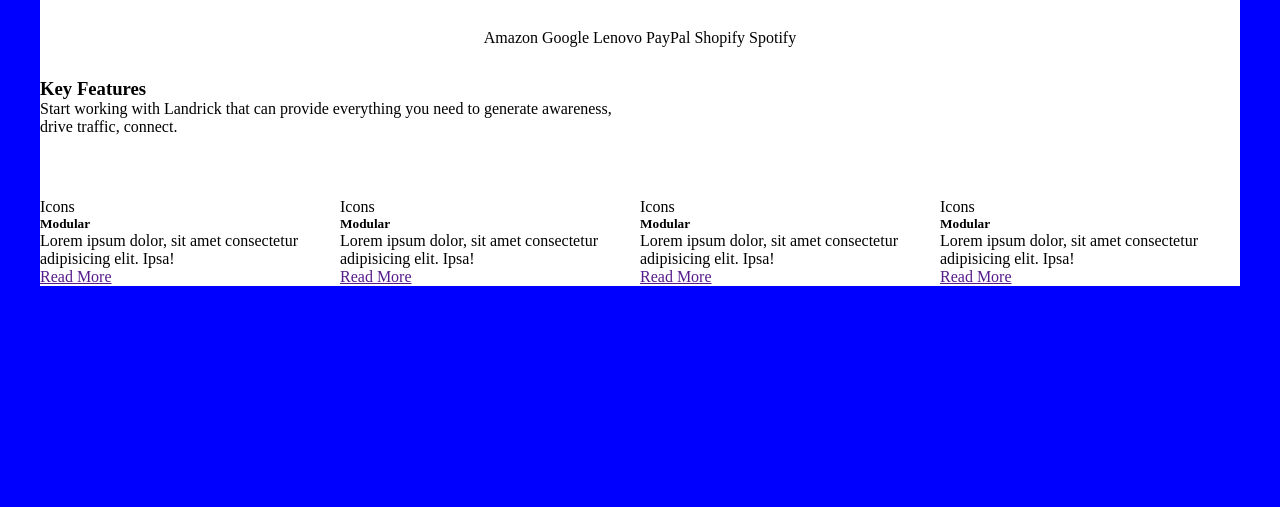
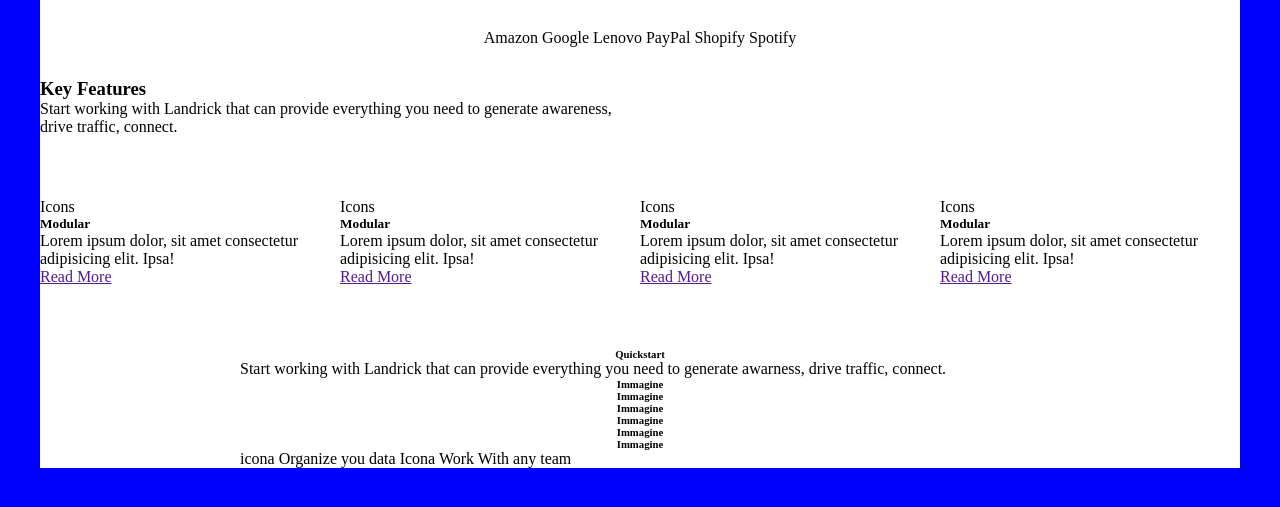
Before and after one commit to piermariosalis/proj-html-vuejs, a plain HTML site: page index.html in a window 1280 px wide. Shown: the part 173-680 px from the top of the page. Drawn offline with nearby package versions, Linux system fonts and the light colour scheme.

Commit message:
Landrick - Proj-html-vue |  Update 2
Main - Sezione Quick Start

```diff
--- a/index.html
+++ b/index.html
@@ -80,7 +80,7 @@
             line-height: 80px;
 
         }
-        .key_features {
+        .key_features, .quick_start {
             width: 1200px;
             margin: auto;
             background: white;
@@ -92,9 +92,18 @@
         }
         .key_features_icons {
             width: 100%;
+            height: 150px;
         }
         .feature {
             width: calc(100% / 4);
+        }
+
+        .quick_start_content {
+            width: 800px;
+        }
+
+        .quick_start_content h6 {
+            text-align: center;\
         }
 
 	</style>
@@ -185,9 +194,21 @@
                     <a href="">Read More</a>
                 </div>
             </div>
-
         </section>
-		<section></section>
+		<section class="quick_start disp_flex flex_center">
+            <div class="quick_start_content">
+            <h6><b>Quickstart</b></h6>
+            <p>Start working with Landrick that can provide everything you need to generate awarness, drive traffic, connect.</p>
+            <h6>Immagine</h6>
+            <h6>Immagine</h6>
+            <h6>Immagine</h6>
+            <h6>Immagine</h6>
+            <h6>Immagine</h6>
+            <h6>Immagine</h6>
+            <!-- <img src="" alt=""> -->
+            icona Organize you data Icona Work With any team
+            </div>
+        </section>
 		<section></section>
 		<section></section>
 		<section></section>
```
